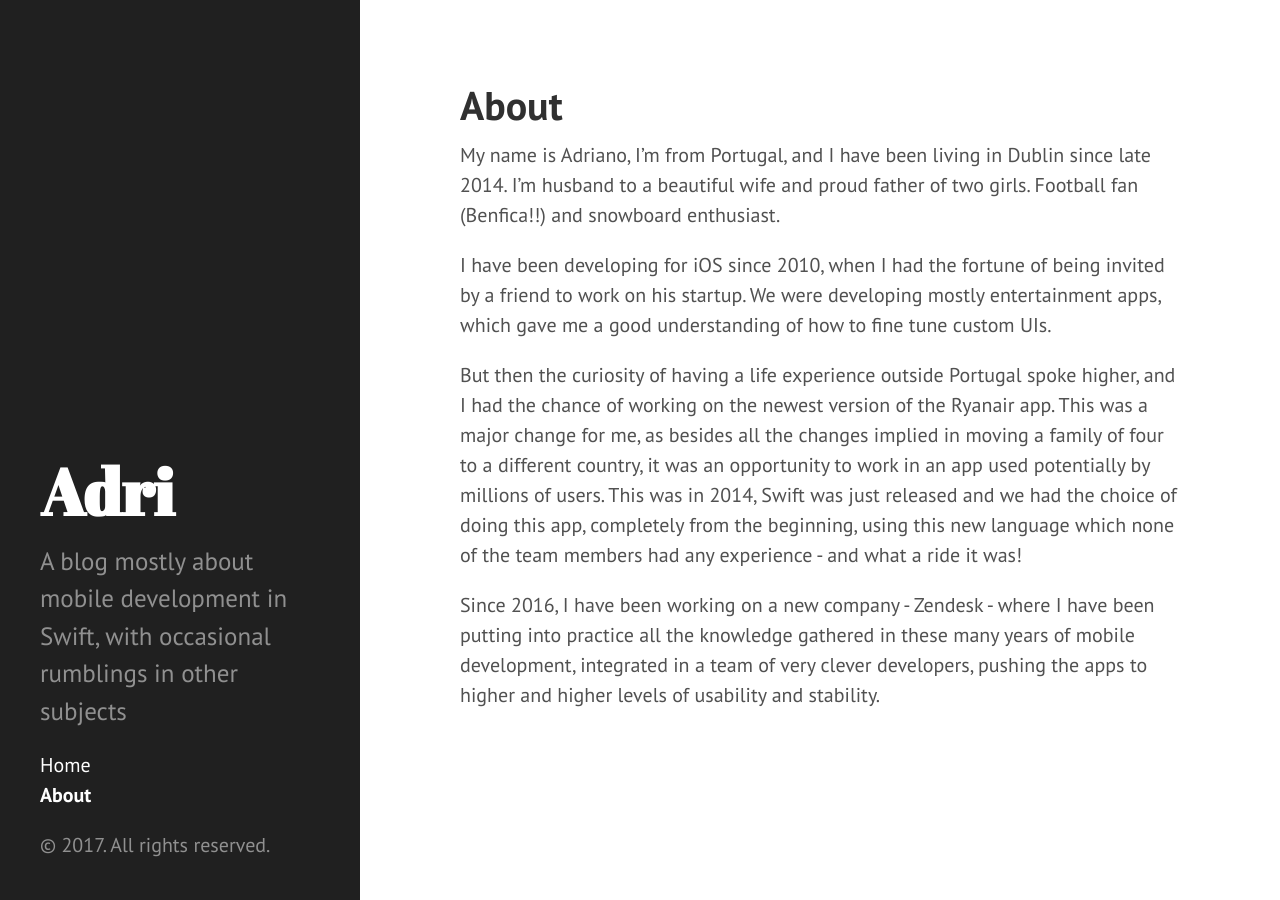
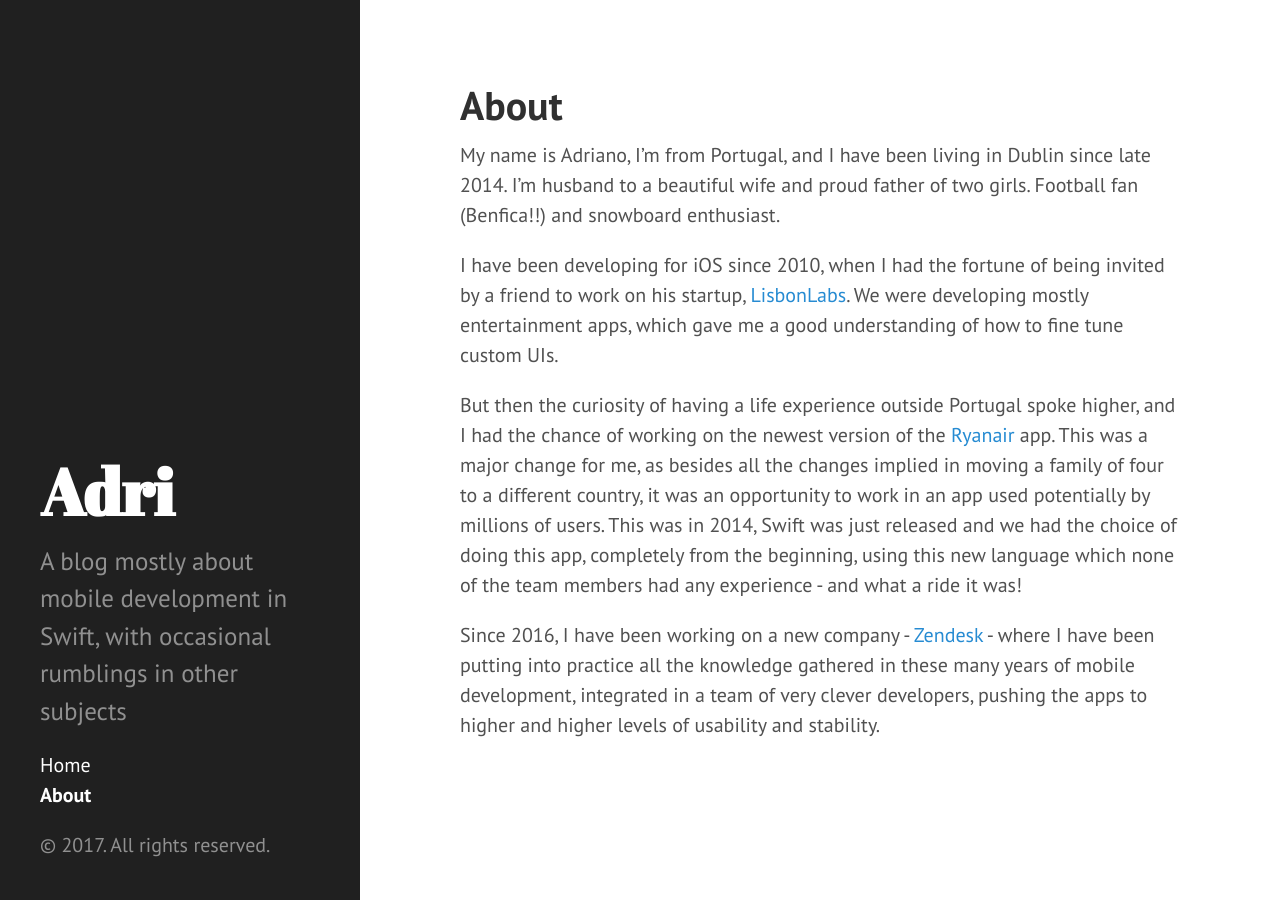
Before and after one commit to amg1976/amg1976.github.io, a Jekyll site: the page built from about.md, in a window 1280 px wide. Built offline with Jekyll 4.4.1, drawn with Linux system fonts in a browser that asks for light colours.

Commit message:
Added links on about page

```diff
--- a/about.md
+++ b/about.md
@@ -5,8 +5,8 @@
 
 My name is Adriano, I'm from Portugal, and I have been living in Dublin since late 2014. I'm husband to a beautiful wife and proud father of two girls. Football fan (Benfica!!) and snowboard enthusiast.
 
-I have been developing for iOS since 2010, when I had the fortune of being invited by a friend to work on his startup. We were developing mostly entertainment apps, which gave me a good understanding of how to fine tune custom UIs.
+I have been developing for iOS since 2010, when I had the fortune of being invited by a friend to work on his startup, [LisbonLabs](http://apps.lisbonlabs.com/). We were developing mostly entertainment apps, which gave me a good understanding of how to fine tune custom UIs.
 
-But then the curiosity of having a life experience outside Portugal spoke higher, and I had the chance of working on the newest version of the Ryanair app. This was a major change for me, as besides all the changes implied in moving a family of four to a different country, it was an opportunity to work in an app used potentially by millions of users. This was in 2014, Swift was just released and we had the choice of doing this app, completely from the beginning, using this new language which none of the team members had any experience - and what a ride it was!
+But then the curiosity of having a life experience outside Portugal spoke higher, and I had the chance of working on the newest version of the [Ryanair](https://itunes.apple.com/ie/app/ryanair-cheapest-fares/id504270602?mt=8) app. This was a major change for me, as besides all the changes implied in moving a family of four to a different country, it was an opportunity to work in an app used potentially by millions of users. This was in 2014, Swift was just released and we had the choice of doing this app, completely from the beginning, using this new language which none of the team members had any experience - and what a ride it was!
 
-Since 2016, I have been working on a new company - Zendesk - where I have been putting into practice all the knowledge gathered in these many years of mobile development, integrated in a team of very clever developers, pushing the apps to higher and higher levels of usability and stability.
+Since 2016, I have been working on a new company - [Zendesk](https://zendesk.com) - where I have been putting into practice all the knowledge gathered in these many years of mobile development, integrated in a team of very clever developers, pushing the apps to higher and higher levels of usability and stability.
```
